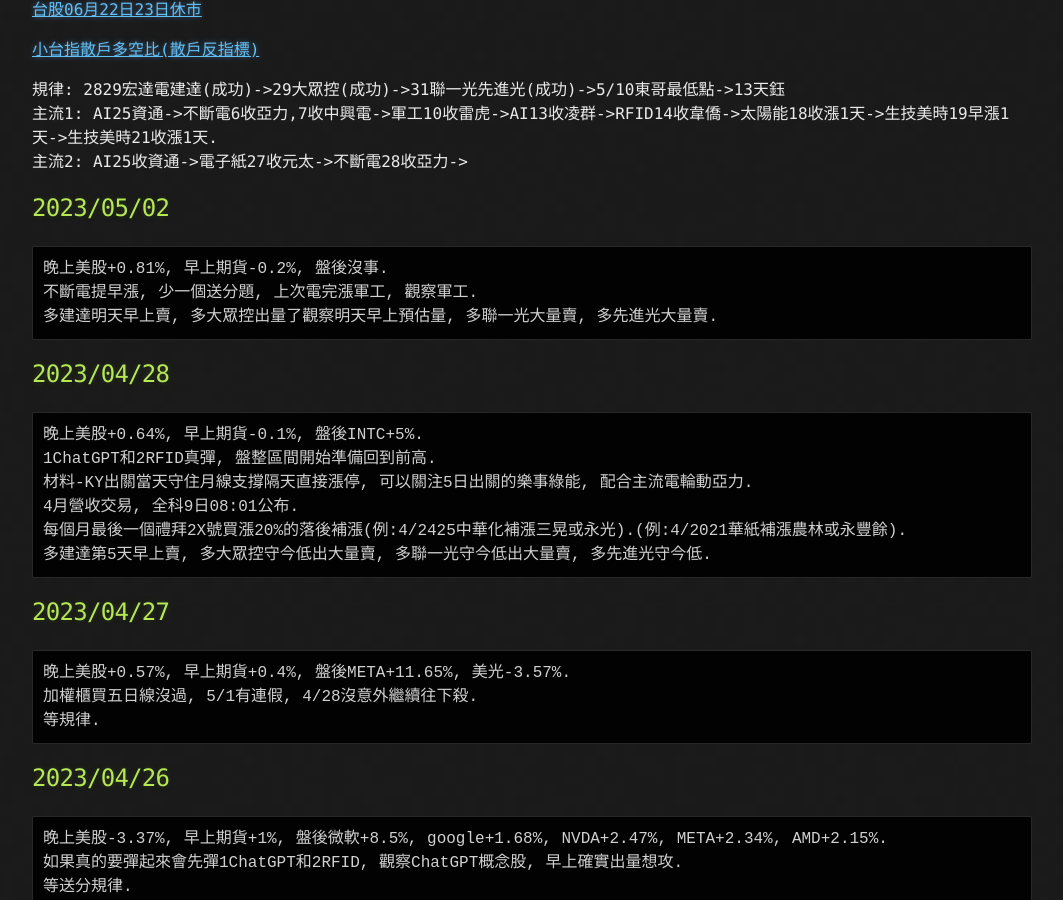
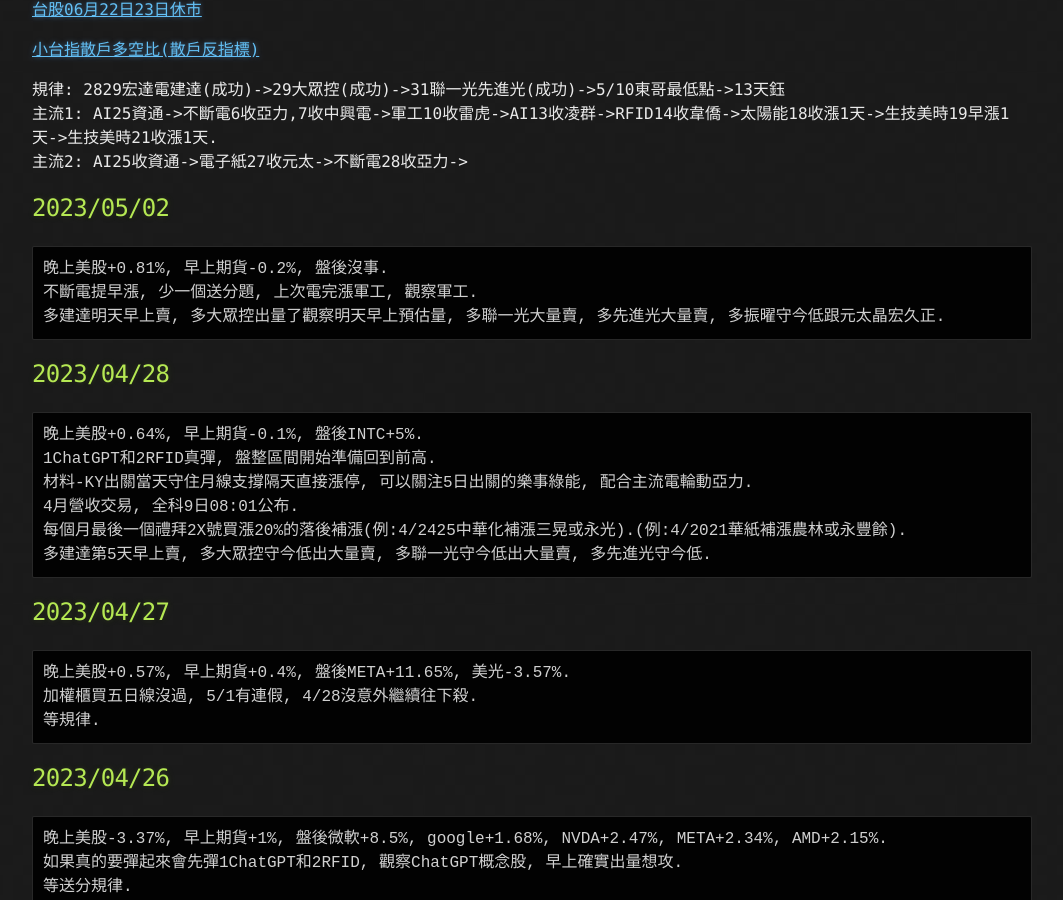
Before and after one commit to lepg5487/Stock_God, a Jekyll site: the page built from index.md, in a window 1280 px wide and 900 px high, scrolled down 460 px. Shown: the whole window, without its empty margins (108-1171 px from the left). Built offline with Jekyll 4.4.1, drawn with Linux system fonts in a browser that asks for light colours; our own code applies the rules of GitHub Pages for plain Markdown files.

Commit message:
Update index.md

````diff
--- a/index.md
+++ b/index.md
@@ -24,7 +24,7 @@
 ```
 晚上美股+0.81%, 早上期貨-0.2%, 盤後沒事.
 不斷電提早漲, 少一個送分題, 上次電完漲軍工, 觀察軍工.
-多建達明天早上賣, 多大眾控出量了觀察明天早上預估量, 多聯一光大量賣, 多先進光大量賣.
+多建達明天早上賣, 多大眾控出量了觀察明天早上預估量, 多聯一光大量賣, 多先進光大量賣, 多振曜守今低跟元太晶宏久正.
 ```
 
 ## 2023/04/28
````
